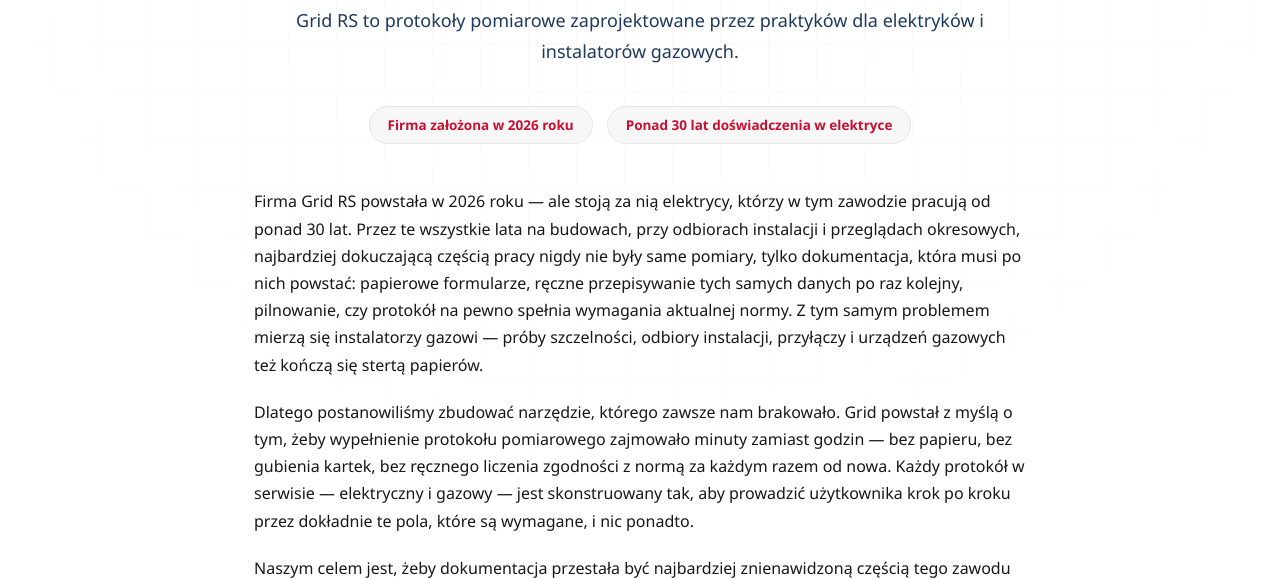
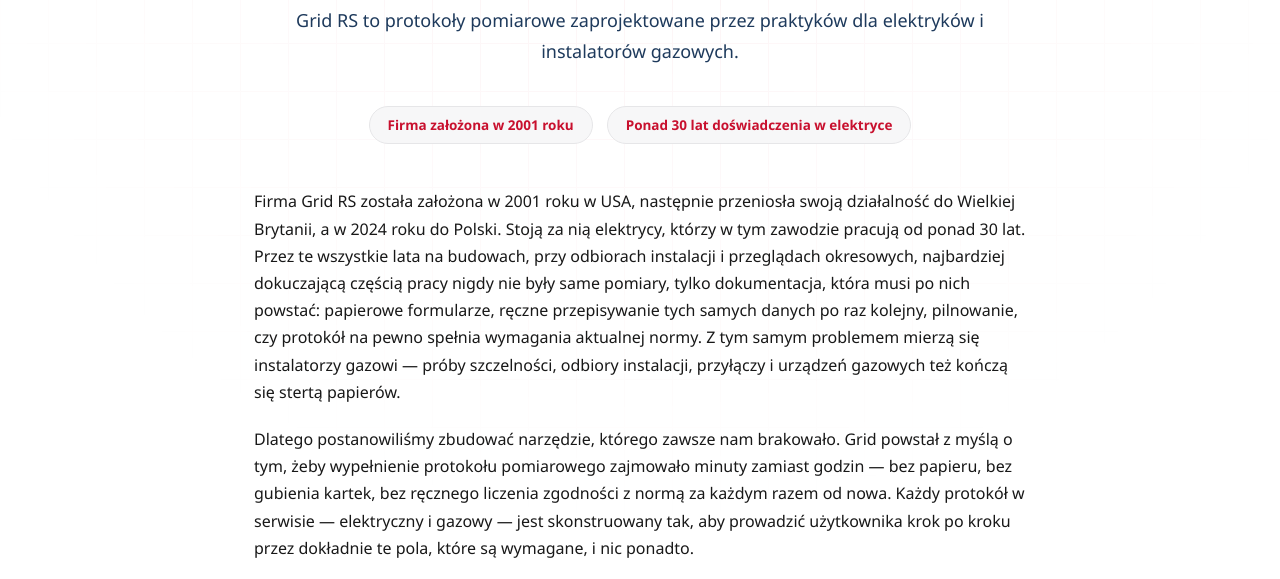
Before and after one commit to Juby888/Certyficaty-RS, a website: page about.html in a window 1280 px wide. Shown: the part 197-776 px from the top of the page. Drawn offline with nearby package versions, Linux system fonts and the light colour scheme.

Commit message:
About page: add company history (2001 USA, UK, 2024 Poland)
Co-Authored-By: Claude Sonnet 5.5 <noreply@anthropic.com>

```diff
--- a/about.html
+++ b/about.html
@@ -68,11 +68,11 @@
   <p class="lead">Grid RS to protokoły pomiarowe zaprojektowane przez praktyków dla elektryków i instalatorów gazowych.</p>
 
   <div class="badges">
-    <div class="badge">Firma założona w 2026 roku</div>
+    <div class="badge">Firma założona w 2001 roku</div>
     <div class="badge">Ponad 30 lat doświadczenia w elektryce</div>
   </div>
 
-  <p>Firma Grid RS powstała w 2026 roku — ale stoją za nią elektrycy, którzy w tym zawodzie pracują od ponad 30 lat. Przez te wszystkie lata na budowach, przy odbiorach instalacji i przeglądach okresowych, najbardziej dokuczającą częścią pracy nigdy nie były same pomiary, tylko dokumentacja, która musi po nich powstać: papierowe formularze, ręczne przepisywanie tych samych danych po raz kolejny, pilnowanie, czy protokół na pewno spełnia wymagania aktualnej normy. Z tym samym problemem mierzą się instalatorzy gazowi — próby szczelności, odbiory instalacji, przyłączy i urządzeń gazowych też kończą się stertą papierów.</p>
+  <p>Firma Grid RS została założona w 2001 roku w USA, następnie przeniosła swoją działalność do Wielkiej Brytanii, a w 2024 roku do Polski. Stoją za nią elektrycy, którzy w tym zawodzie pracują od ponad 30 lat. Przez te wszystkie lata na budowach, przy odbiorach instalacji i przeglądach okresowych, najbardziej dokuczającą częścią pracy nigdy nie były same pomiary, tylko dokumentacja, która musi po nich powstać: papierowe formularze, ręczne przepisywanie tych samych danych po raz kolejny, pilnowanie, czy protokół na pewno spełnia wymagania aktualnej normy. Z tym samym problemem mierzą się instalatorzy gazowi — próby szczelności, odbiory instalacji, przyłączy i urządzeń gazowych też kończą się stertą papierów.</p>
 
   <p>Dlatego postanowiliśmy zbudować narzędzie, którego zawsze nam brakowało. Grid powstał z myślą o tym, żeby wypełnienie protokołu pomiarowego zajmowało minuty zamiast godzin — bez papieru, bez gubienia kartek, bez ręcznego liczenia zgodności z normą za każdym razem od nowa. Każdy protokół w serwisie — elektryczny i gazowy — jest skonstruowany tak, aby prowadzić użytkownika krok po kroku przez dokładnie te pola, które są wymagane, i nic ponadto.</p>
 
```
